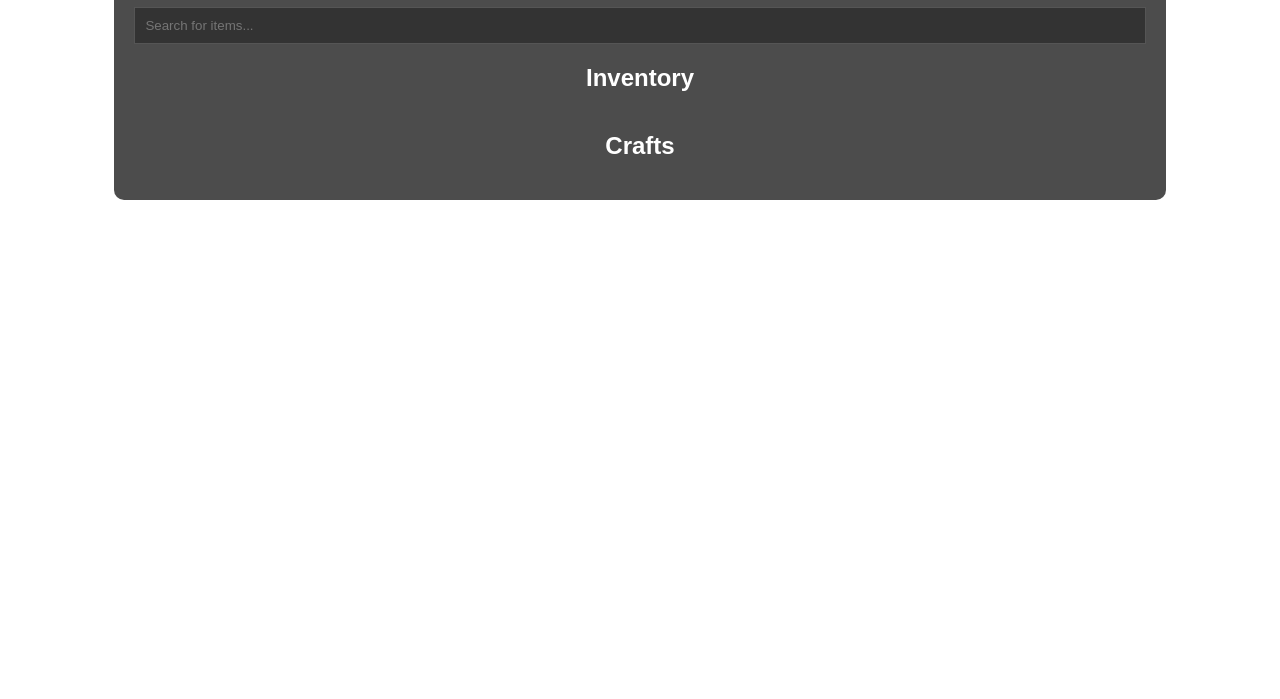
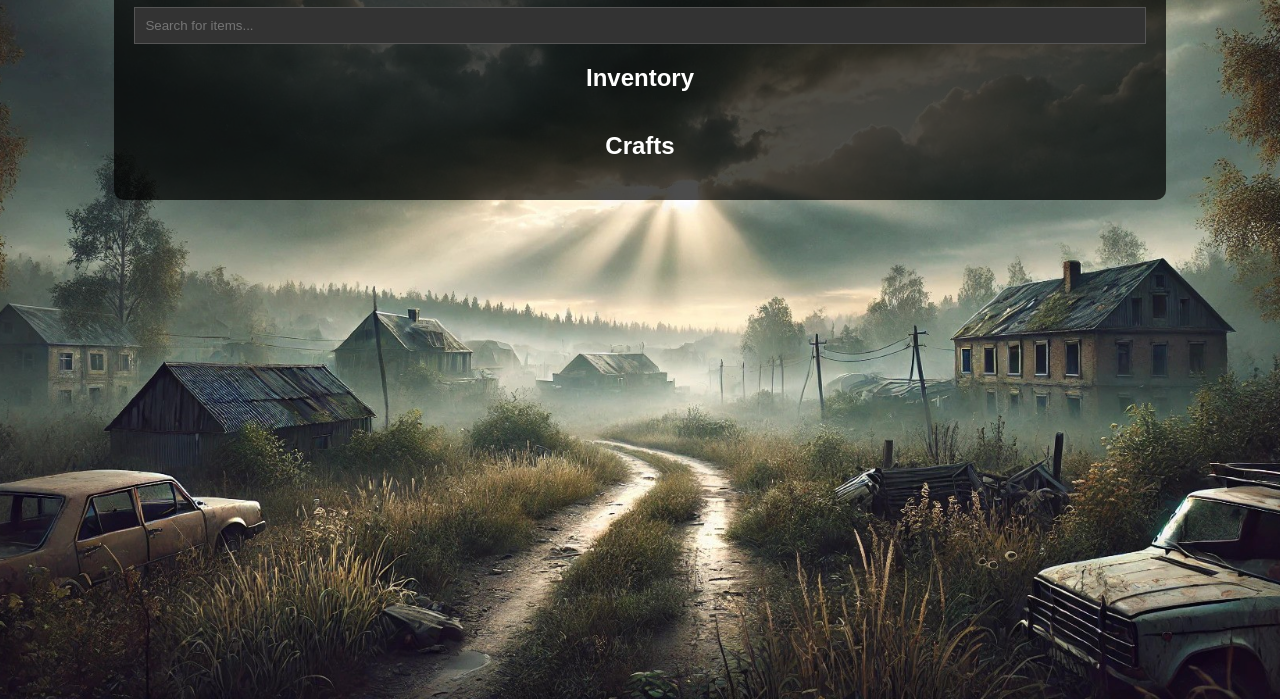
Before and after one commit to khanofsoda/DayZ, a plain HTML site: page index.html in a window 1280 px wide. Shown: the part 101-800 px from the top of the page. Drawn offline with Linux system fonts and the light colour scheme.

Commit message:
Update styles.css

```diff
--- a/styles.css
+++ b/styles.css
@@ -1,6 +1,6 @@
 body {
     font-family: 'Arial', sans-serif;
-    background: url('bg.jpg') no-repeat center center fixed;
+    background: url('file-8l2eTlJ4h4wZ5Z3plW19LQWZ-ezgif.com-webp-to-jpg-converter.jpg') no-repeat center center fixed;
     background-size: cover;
     color: #fff; /* Change text color to white to contrast with dark background */
 }
```
